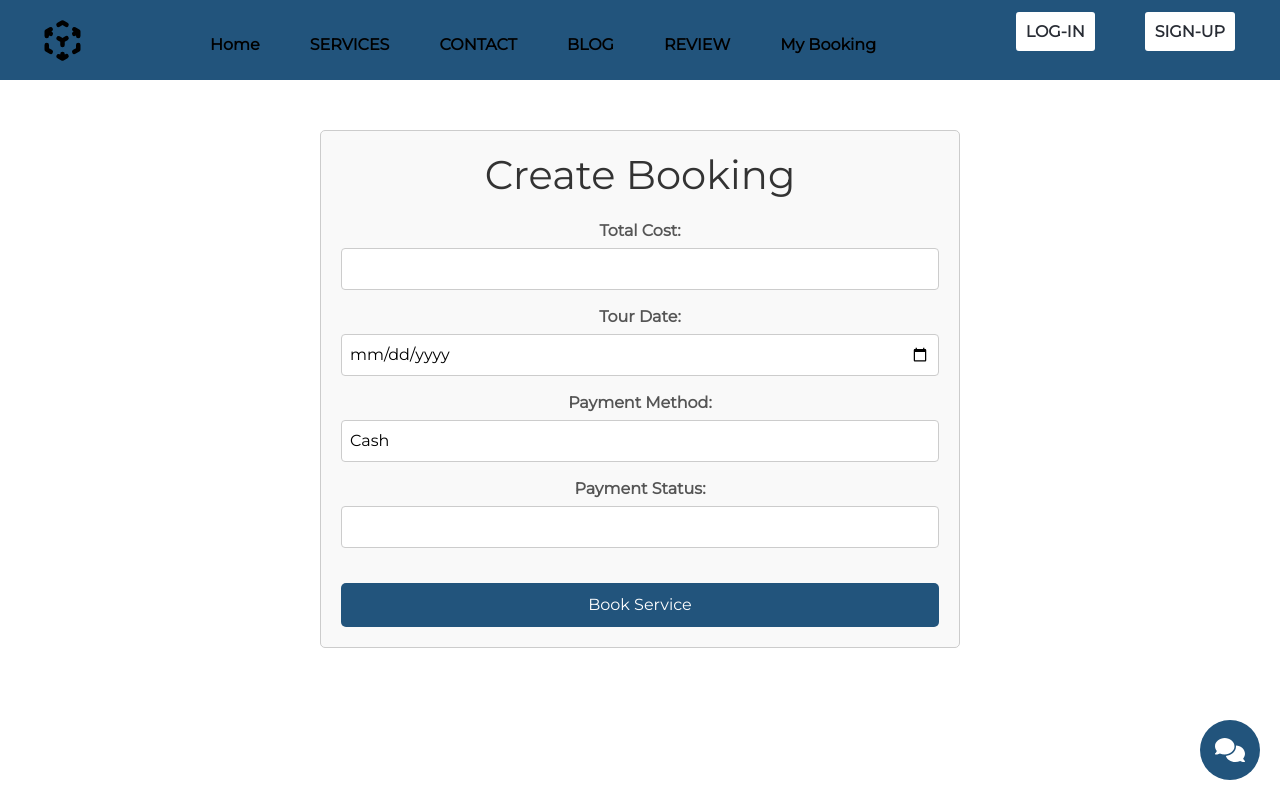
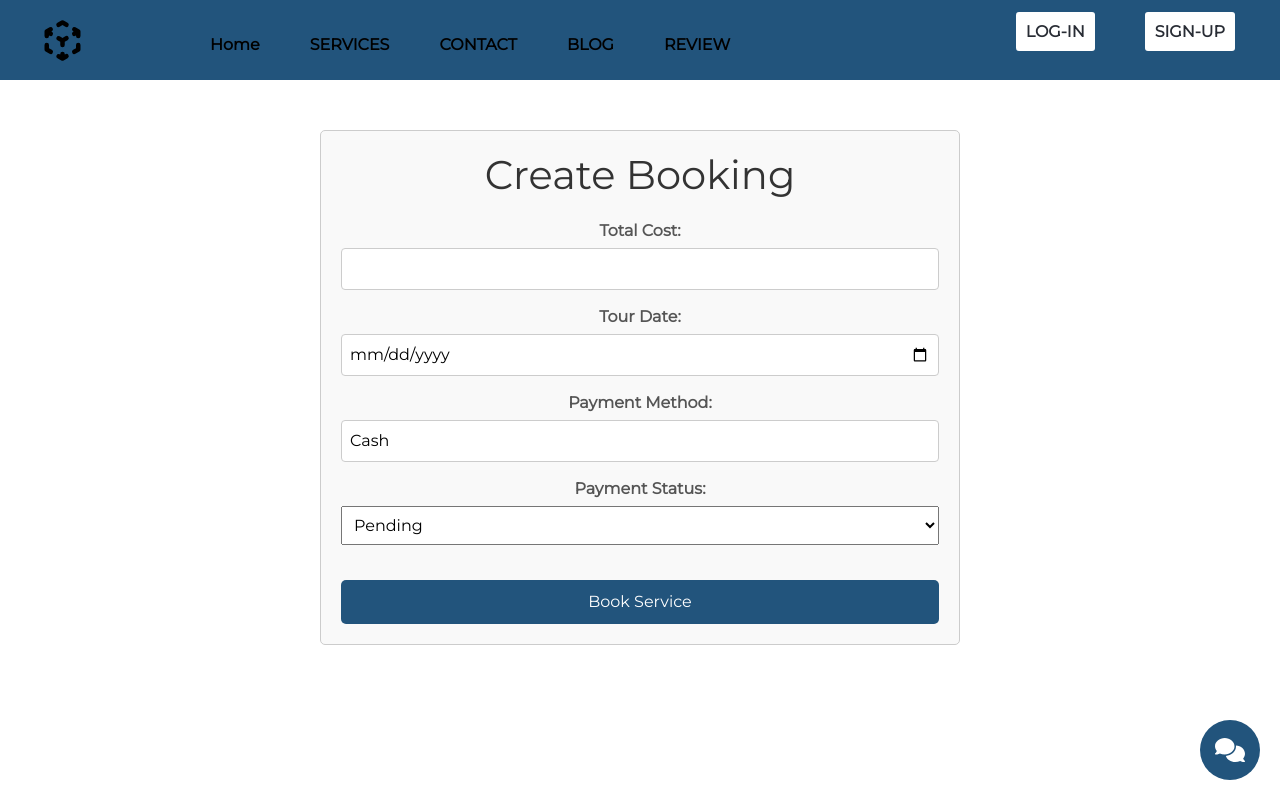
Before and after one commit to amina-sultan/tour-management-FE, a React (Create React App) app: page /BookingForm in a window 1280 px wide. Built offline with nearby package versions, Linux system fonts and the light colour scheme; no server answers; what react-chatbot-kit would draw is missing.

Commit message:
Incorporated minor updates

```diff
--- a/src/AuthContext.jsx
+++ b/src/AuthContext.jsx
@@ -4,7 +4,6 @@ const AuthContext = createContext();
 
 export const AuthProvider = ({ children }) => {
   const [isLoggedIn, setIsLoggedIn] = useState(false);
-
   useEffect(() => {
     const token = localStorage.getItem('token');
     setIsLoggedIn(!!token);
--- a/src/Booking/BookingForm.css
+++ b/src/Booking/BookingForm.css
@@ -22,7 +22,8 @@
   margin-bottom: 5px;
 }
 
-.form-group input {
+.form-group input,
+.form-group select{
   width: 100%;
   padding: 8px;
   box-sizing: border-box;
--- a/src/Booking/BookingForm.jsx
+++ b/src/Booking/BookingForm.jsx
@@ -99,13 +99,10 @@ const BookingForm = () => {
         </div>
         <div className="form-group">
           <label>Payment Status:</label>
-          <input
-            type="text"
-            name="Status"
-            value={booking.Status}
-            onChange={handleChange}
-            required
-          />
+          <select name="Status" value={booking.Status} onChange={handleChange}>
+            <option value="Pending">Pending</option>
+            <option value="Done">Done</option>
+          </select>
         </div>
         <button type="submit">Book Service</button>
       </form>
--- a/src/header/Header.jsx
+++ b/src/header/Header.jsx
@@ -1,10 +1,14 @@
 import React, { useState, useContext } from 'react';
+import { useNavigate } from 'react-router-dom';
 import { Link } from 'react-router-dom';
 import { ReactComponent as Logo } from '../assets/logo.svg';
+import { toast } from 'react-toastify';
 import './header.css';
 import AuthContext from '../AuthContext';
 
 const Header = () => {
+
+  const navigate = useNavigate();
   const [click, setClick] = useState(false);
   const [dropdown, setDropdown] = useState(false);
   const { isLoggedIn, logout } = useContext(AuthContext);
@@ -14,6 +18,11 @@ const Header = () => {
 
   const handleSignOut = () => {
     logout();
+    navigate('/');
+    toast.success('User Logout successfully!', {
+      position: "top-right",
+      autoClose: 3000,
+    });
   };
 
   return (
@@ -58,9 +67,11 @@ const Header = () => {
           <li className="option">
             <Link to="/ReviewList">REVIEW</Link>
           </li>
+          {isLoggedIn && (
           <li className="option">
             <Link to="/mybookings">My Booking</Link>
           </li>
+)}
         </ul>
       </div>
       <ul className="signin-up">
```
